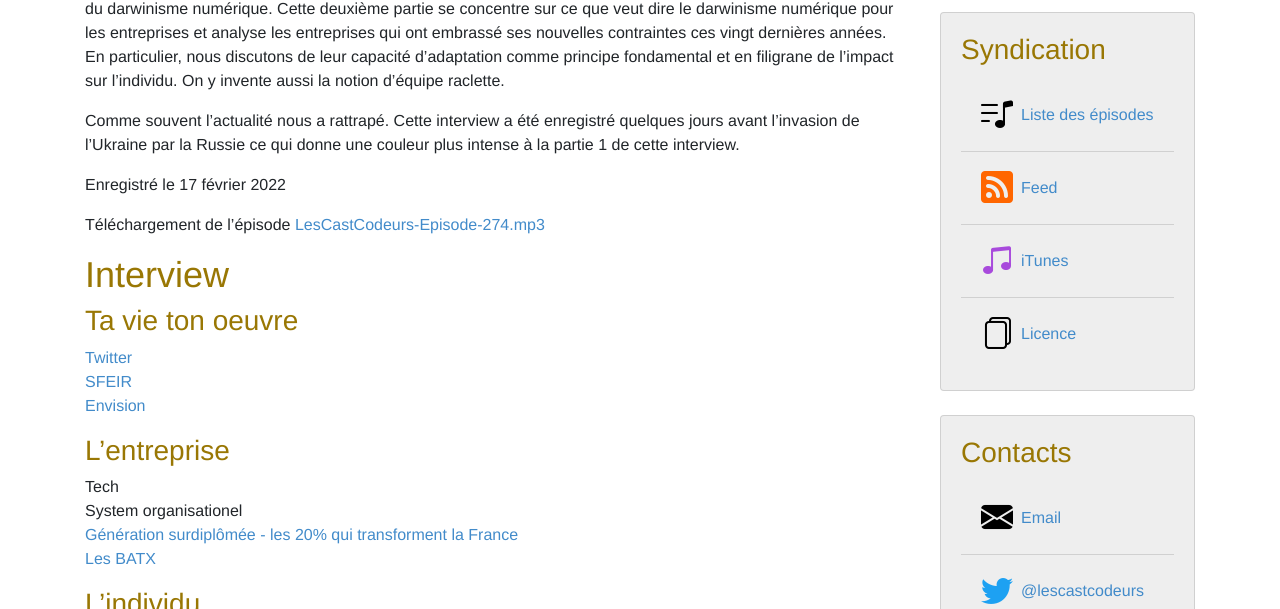
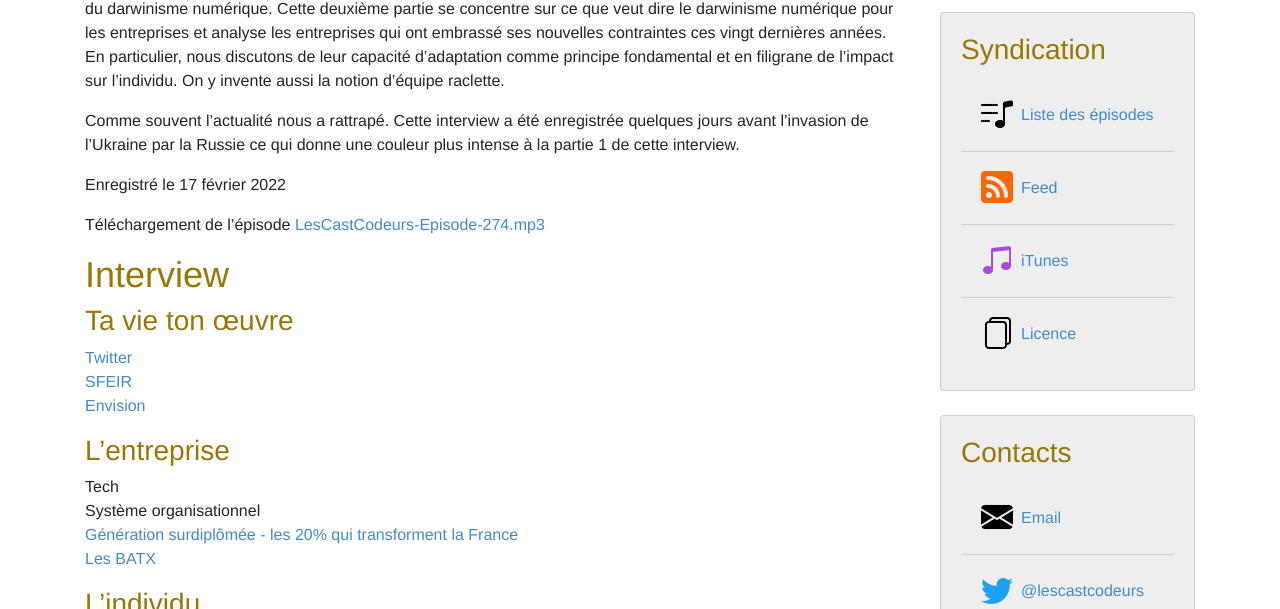
Before and after one commit to lescastcodeurs/lescastcodeurs.com, a Jekyll site: the page built from _posts/2022-03-07-lcc-274-interview-le-darwinisme-numerique-avec-didier-girard-partie-2.md, in a window 1280 px wide. Shown: the part 252-861 px from the top of the page. Built offline with Jekyll 4.4.1, drawn with Linux system fonts in a browser that asks for light colours; comment, search, counter and statistics services are not loaded.

Commit message:
Correction de typos sur 2022-03-07-lcc-274-interview-le-darwinisme-numerique-avec-didier-girard-partie-2.md et 2022-03-21-lcc-275-interview-sur-le-darwinisme-numerique-avec-didier-girard-partie-3.md

```diff
--- a/_posts/2022-03-07-lcc-274-interview-le-darwinisme-numerique-avec-didier-girard-partie-2.md
+++ b/_posts/2022-03-07-lcc-274-interview-le-darwinisme-numerique-avec-didier-girard-partie-2.md
@@ -10,28 +10,28 @@ tweet: Interview le darwinisme numérique avec @didiergirard - partie 2
 ---
 Cet épisode est un échange entre Guillaume, Antonio, Emmanuel et Didier Girard sur les réflexions de Didier autour du darwinisme numérique.
 Cette deuxième partie se concentre sur ce que veut dire le darwinisme numérique pour les entreprises et analyse les entreprises qui ont embrassé ses nouvelles contraintes ces vingt dernières années.
-En particulier, nous discutons de leur capacité d'adaptation comme principe fondamental et en filigrane de l'impact sur l'individu.
-On y invente aussi la notion d'équipe raclette.
+En particulier, nous discutons de leur capacité d’adaptation comme principe fondamental et en filigrane de l’impact sur l’individu.
+On y invente aussi la notion d’équipe raclette.
 
-Comme souvent l'actualité nous a rattrapé.
-Cette interview a été enregistré quelques jours avant l'invasion de l'Ukraine par la Russie ce qui donne une couleur plus intense à la partie 1 de cette interview.
+Comme souvent l’actualité nous a rattrapé.
+Cette interview a été enregistrée quelques jours avant l’invasion de l’Ukraine par la Russie ce qui donne une couleur plus intense à la partie 1 de cette interview.
 
 Enregistré le 17 février 2022
 
-Téléchargement de l'épisode [LesCastCodeurs-Episode-274.mp3](https://traffic.libsyn.com/lescastcodeurs/LesCastCodeurs-Episode-274.mp3)
+Téléchargement de l’épisode [LesCastCodeurs-Episode-274.mp3](https://traffic.libsyn.com/lescastcodeurs/LesCastCodeurs-Episode-274.mp3)
 
 ## Interview
 
-### Ta vie ton oeuvre
+### Ta vie ton œuvre
 
 [Twitter](https://twitter.com/didiergirard)
 [SFEIR](https://www.sfeir.com/)
 [Envision](https://www.sfeir.com/fr/nos-offres-innovation-conseil-et-formation/envision/)
 
-### L'entreprise
+### L’entreprise
 
 Tech
-System organisationel
+Système organisationnel
 [Génération surdiplômée - les 20% qui transforment la France](https://www.cultura.com/p-generation-surdiplomee-les-20-qui-transforment-la-france-9782738154026.html)
 [Les BATX](https://fr.wikipedia.org/wiki/BATX)
 
```
Also changed, not shown: other parts of _posts/2022-03-07-lcc-274-interview-le-darwinisme-numerique-avec-didier-girard-partie-2.md (+1 -1 lines), _posts/2022-03-21-lcc-275-interview-sur-le-darwinisme-numerique-avec-didier-girard-partie-3.md (+4 -4 lines).
